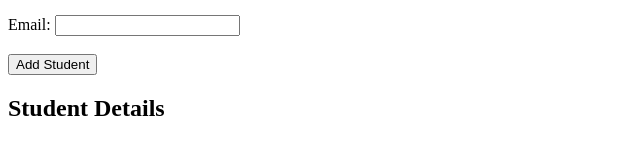
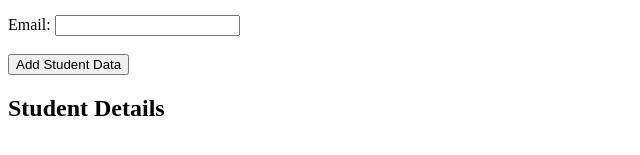
Before and after one commit to amoldhumane-bot/MyWebApp, a plain HTML site: page index.html in a window 1280 px wide. Shown: the part 151-306 px from the top of the page, 0-640 px from the left. Drawn offline with Linux system fonts and the light colour scheme.

Commit message:
Updated 1st time

```diff
--- a/index.html
+++ b/index.html
@@ -20,7 +20,7 @@
 
     <br><br>
 
-    <button onclick="addStudent()">Add Student</button>
+    <button onclick="addStudent()">Add Student Data</button>
 
     <h2>Student Details</h2>
 
```
